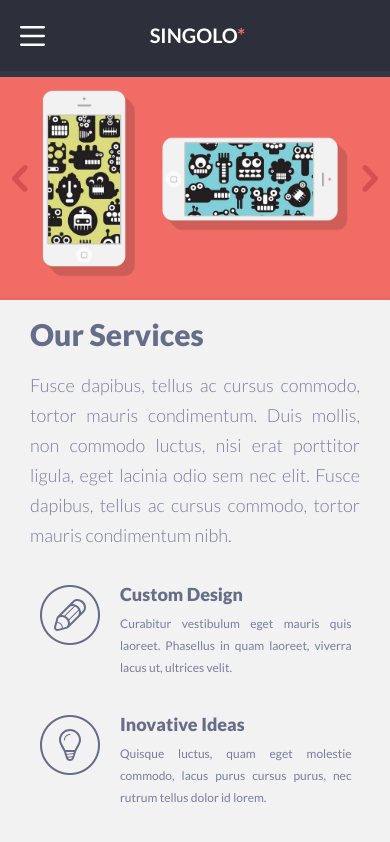
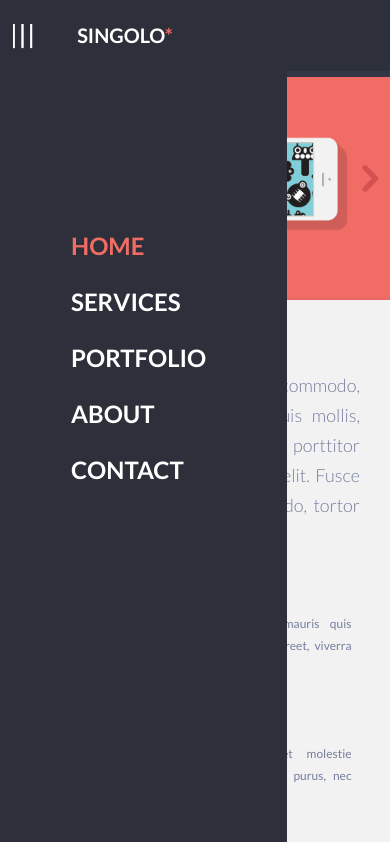
Before and after one commit to viktorsipach/singolo, a plain HTML site: page index.html in a window 390 px wide. Both pictures are taken after a click on the picture 22 px from the left and 35 px from the top of the page. Shown: the top 842 px of the page. Drawn offline with nearby package versions, Linux system fonts and the light colour scheme.

Commit message:
feat: add mobile navigation

```diff
--- a/script.js
+++ b/script.js
@@ -7,6 +7,8 @@ window.onload = () => {
     addClickImgHandler();
     addClickSubmitHandler();
     addClickModalCloseHandler();
+    addClickBurgerMenuHandler();
+    addClickHideBurgerMenuHandler();
 };
 
 const addScrollMenuHandler = () => {
@@ -62,7 +64,7 @@ const getScrollPosition = (link) => {
     } else if (link.name === 'about') {
         window.scrollTo(pageXOffset, 2050);
     } else if (link.name === 'contact') {
-        window.scrollTo(pageXOffset, 2829);
+        window.scrollTo(pageXOffset, 3800);
     } else {
         window.scrollTo(pageXOffset, 0);
     }
@@ -92,8 +94,8 @@ const selectClickedTag = (btn) => {
 
 const changeImgPosition = () => {
     const imgArr = document.querySelectorAll('.portfolio__list');
-        imgArr[0].before(imgArr[10]);
-        imgArr[1].before(imgArr[11]);
+        imgArr[0].before(imgArr[11]);
+        imgArr[1].before(imgArr[10]);
         imgArr[2].before(imgArr[3]);
         imgArr[3].before(imgArr[5]);
         imgArr[4].before(imgArr[6]);
@@ -205,3 +207,30 @@ const addClickModalCloseHandler = () => {
         document.querySelector('.message-block').classList.add('hidden');
     })
 };
+
+
+const addClickBurgerMenuHandler = () => {
+    const burgerMenu = document.querySelector('.burger__menu');
+    const logo = document.querySelector('.header__logo');
+    const nav = document.querySelector('.navigation');
+
+    burgerMenu.addEventListener('click', () => {
+        burgerMenu.classList.toggle('burger__menu_transform');
+        logo.classList.toggle('logo__mobile');
+        nav.classList.toggle('navigation__mobile');
+    })
+}
+
+const addClickHideBurgerMenuHandler = () => {
+    const burgerMenu = document.querySelector('.burger__menu');
+    const logo = document.querySelector('.header__logo');
+    const nav = document.querySelector('.navigation');
+
+    nav.addEventListener('click', (e) => {
+        if (e.target.classList.contains('navigation__mobile')) {
+            burgerMenu.classList.toggle('burger__menu_transform');
+            logo.classList.toggle('logo__mobile');
+            nav.classList.toggle('navigation__mobile');
+        }
+    })
+}
--- a/style.scss
+++ b/style.scss
@@ -29,7 +29,7 @@ html {
     border-bottom: 6px solid #323746;
 
     @media (max-width: 1020px) {
-        width: 100%;
+        width: 100vw;
     }
 }
 
@@ -41,6 +41,13 @@ html {
         text-align: left;
         padding-left: 20px;
     }
+}
+
+.burger__menu_transform {
+    padding-bottom: 20px;
+    padding-left: 0;
+    transform: rotate(90deg);
+    transition: all .5s ease;
 }
 
 .header__logo {
@@ -70,6 +77,12 @@ html {
     color: #f06c64;
 }
 
+.logo__mobile {
+    padding-right: 185px;
+    padding-left: 20px;
+    transition: all .5s ease;
+}
+
 .navigation {
     display: flex;
     padding-bottom: 42px;
@@ -77,11 +90,39 @@ html {
     padding-right: 40px;
 
     @media (max-width:767px) {
-       display: none;
+        position: absolute;
+        left: -80%;
+        display: flex;
+        flex-direction: column;
+        top: 70px;
+        background-color:  #2D303A;
+        width: 45%;
+        height: 100vh;
+        padding-left: 71px;
+        padding-top: 161px
     }
 
 }
 
+.navigation__mobile {
+    position: absolute;
+    left: 0;
+    display: flex;
+    flex-direction: column;
+    top: 70px;
+    background-color:  #2D303A;
+    width: 45%;
+    height: 100vh;
+    padding-left: 71px;
+    padding-top: 161px;
+    transition: all .5s ease;
+}
+
+.navigation__item {
+    @media (max-width:767px) {
+        padding-bottom: 27px;
+    }
+}
 .navigation__link {
     font-size: 1.2rem;
     line-height: 1.4rem;
@@ -90,14 +131,22 @@ html {
     text-transform: uppercase;
     color: #ffffff;
     text-decoration: none;
+
+    @media (max-width:767px) {
+        font-size: 2.4rem;
+        line-height: 2.9rem;
+    }
 }
 
 .navigation__item::after {
     content: "•";
     padding-right: 12px;
     padding-left: 12px;
-    color: #3c404f
+    color: #3c404f;
 
+    @media (max-width:767px) {
+        content: none;
+    }
 }
 
 .navigation__item:last-child::after {
@@ -105,12 +154,6 @@ html {
 }
 
 .active_link {
-    font-size: 1.2rem;
-    line-height: 1.4rem;
-    font-family: "Lato",sans-serif;
-    font-weight: 700;
-    text-transform: uppercase;
-    text-decoration: none;
     color: rgba(240, 108, 100, 255);
 }
 
@@ -464,7 +507,7 @@ html {
     @media (max-width: 765px) {
         padding-left: 30px;
         padding-right: 30px;
-        width: 90%;
+        width: 95%;
     }
 }
 
```
Also changed, not shown: style.css, 1 other file.
